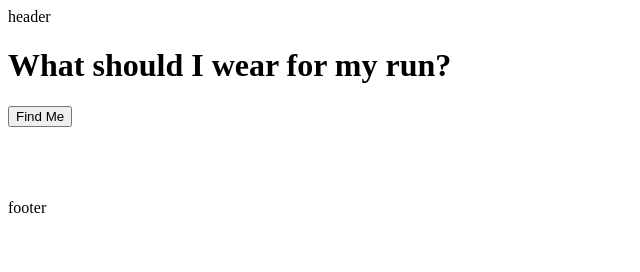
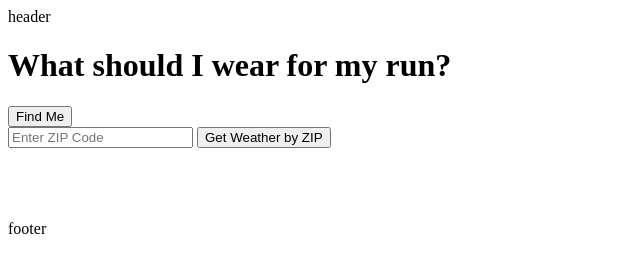
Before and after one commit to mdlarson/ProjectRunwear, a plain HTML site: page templates/runwear.html in a window 1280 px wide. Shown: the whole page, without its empty margins (0-640 px from the left). Drawn offline with Linux system fonts and the light colour scheme; files that its build step writes are made by us from their sources; files whose address does not match are found by name.

Commit message:
Add weather search by ZIP

```diff
--- a/static/geo.js
+++ b/static/geo.js
@@ -5,6 +5,26 @@ async function getLocation() {
         navigator.geolocation.getCurrentPosition(displayWeather, displayError);
     } else {
         alert("Geolocation is not supported by this browser.");
+    }
+}
+
+// Fetch location from user-provided ZIP
+async function getWeatherByZip() {
+    const zip = document.getElementById('zipInput').value;
+    if (!zip) {
+        alert('Please enter a valid ZIP code.');
+        return;
+    }
+
+    try {
+        const geoApiUrl = `https://api.zippopotam.us/us/${zip}`;
+        const locationResponse = await fetch(geoApiUrl);
+        const locationData = await handleFetchResponse(locationResponse);
+        const { latitude, longitude } = locationData.places[0];
+        fetchWeather(latitude, longitude);
+    } catch (error) {
+        logError(error);
+        document.getElementById('forecastSourceOutput').innerHTML = "Failed to fetch location data.";
     }
 }
 
@@ -55,7 +75,7 @@ function updateWeatherDisplay(temp, tempUnit, forecastSummary, windSpeed, precip
         })
     }).then(response => response.json())
         .then(data => {
-            console.log(data);
+            console.log(data); // TODO: remove logging
             // Display images on webpage
             const imagesHtml = data.imageUrls.map(url => `<img src="${url}" alt="clothing item" width="200px">`).join('');
             document.getElementById('recommendationOutput').innerHTML = imagesHtml;
--- a/templates/runwear.html
+++ b/templates/runwear.html
@@ -15,6 +15,8 @@
     <main>
         <h1>What should I wear for my run?</h1>
         <button onclick="getLocation()">Find Me</button><br>
+        <input type="text" id="zipInput" placeholder="Enter ZIP Code">
+        <button onclick="getWeatherByZip()">Get Weather by ZIP</button><br>
         <div id="latLongOutput"></div><br>
         <div id="forecastSourceOutput"></div><br>
         <div id="forecastOutput"></div><br>
```
